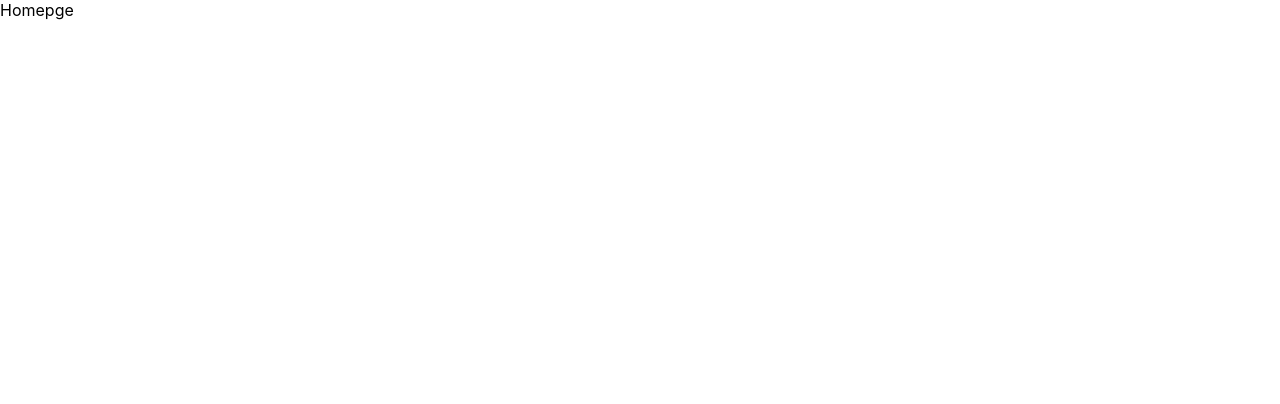
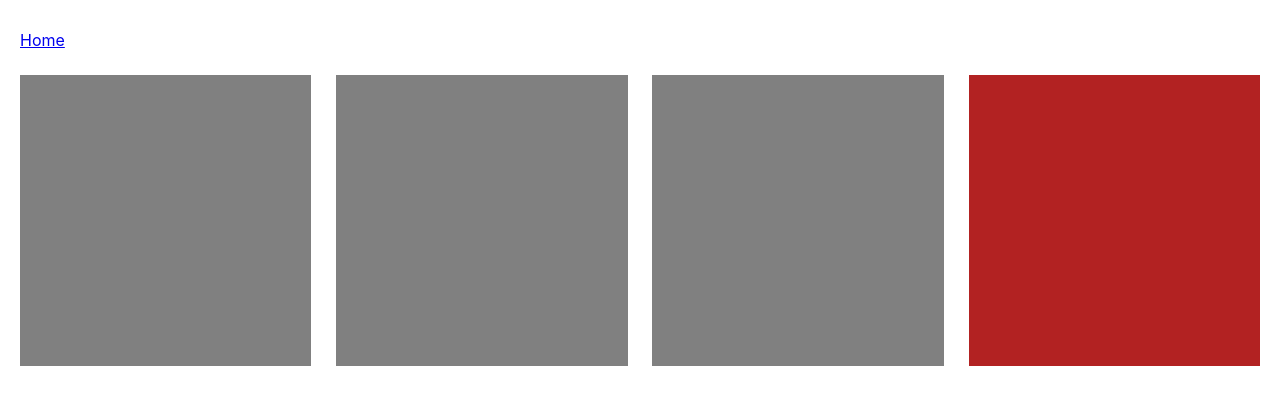
Before and after one commit to shoaib9121/video-player, a React (Create React App) app: page / in a window 1280 px wide. Both pictures are taken after typing "Sample", "Sample123" into the empty fields and a click on the button "Submit". Shown: the top 404 px of the page. Built offline with nearby package versions, Linux system fonts and the light colour scheme.

Commit message:
videoListing and video routes setup

```diff
--- a/package.json
+++ b/package.json
@@ -42,6 +42,8 @@
   },
   "devDependencies": {
     "@types/react-router-dom": "^5.3.3",
-    "react-router-dom": "^6.3.0"
+    "@types/styled-components": "^5.1.25",
+    "react-router-dom": "^6.3.0",
+    "styled-components": "^5.3.5"
   }
 }
--- /dev/null
+++ b/src/components/Video/index.tsx
@@ -0,0 +1,14 @@
+import { memo, useEffect, useState } from "react";
+import { useParams } from "react-router-dom";
+
+const Video = (): JSX.Element => {
+  let { id } = useParams();
+
+  useEffect(() => {
+    console.log(JSON.stringify({ id }));
+  }, []);
+
+  return <>Video Page {id} </>;
+};
+
+export default memo(Video);
--- /dev/null
+++ b/src/components/Video/styled.ts
@@ -0,0 +1,6 @@
+import styled from "styled-components";
+
+export const Grid = styled.div`
+  display: flex;
+  flex-wrap: wrap;
+`;
--- /dev/null
+++ b/src/components/VideoListing/index.tsx
@@ -0,0 +1,22 @@
+import { memo, useCallback } from "react";
+import { Grid, GridItem } from "./styled";
+import { useNavigate } from "react-router-dom";
+
+const VideoListing = (): JSX.Element => {
+  let navigate = useNavigate();
+
+  const handleClick = useCallback((videoId: string) => {
+    navigate(`/video/${videoId}`, { replace: true });
+  }, []);
+
+  return (
+    <Grid>
+      <GridItem onClick={() => handleClick("1")}></GridItem>
+      <GridItem onClick={() => handleClick("2")}></GridItem>
+      <GridItem onClick={() => handleClick("3")}></GridItem>
+      <GridItem onClick={() => handleClick("4")}></GridItem>
+    </Grid>
+  );
+};
+
+export default memo(VideoListing);
--- /dev/null
+++ b/src/components/VideoListing/styled.ts
@@ -0,0 +1,34 @@
+import styled from "styled-components";
+
+export const Grid = styled.div`
+  display: flex;
+  flex-wrap: wrap;
+`;
+
+export const GridItem = styled.div`
+  width: 100%;
+  background: firebrick;
+  margin-top: 2%;
+
+  @media (min-width: 48rem) {
+    width: 49%;
+    &:nth-child(odd) {
+      background: grey;
+      margin-right: 2%;
+    }
+  }
+
+  @media (min-width: 62rem) {
+    width: 23.5%;
+    &:not(:nth-child(4n)) {
+      background: grey;
+      margin-right: 2%;
+    }
+  }
+
+  &:before {
+    content: "";
+    float: left;
+    padding-top: 100%;
+  }
+`;
--- a/src/pages/Home/index.tsx
+++ b/src/pages/Home/index.tsx
@@ -1,13 +1,17 @@
-import { useCallback, useEffect, useState } from "react";
+import { useEffect } from "react";
+import { Link } from "react-router-dom";
+import VideoListing from "../../components/VideoListing";
+import { Container } from "./styled";
 
 const Home = (): JSX.Element => {
-  // const [products, setProducts] = useState<IProduct[]>([]);
-
-  // const [isLoading, setIsLoading] = useState(false);
-
-  useEffect(() => {}, []);
-
-  return <>Homepge</>;
+  return (
+    <Container>
+      <header>
+        <Link to="/">Home</Link>
+      </header>
+      <VideoListing />
+    </Container>
+  );
 };
 
 export default Home;
--- /dev/null
+++ b/src/pages/Home/styled.ts
@@ -0,0 +1,6 @@
+import styled from "styled-components";
+
+export const Container = styled.div`
+  padding: 0 20px;
+  margin: 30px auto;
+`;
--- a/src/routes/index.tsx
+++ b/src/routes/index.tsx
@@ -1,11 +1,15 @@
 import { Routes, Route, BrowserRouter } from "react-router-dom";
+import Video from "../components/Video";
 import Home from "../pages/Home";
+
 const ProtectedRoutes = () => {
   return (
     <BrowserRouter>
       <Routes>
         <Route path="/" element={<Home />} />
-        {/* <Route path='/video' element={<Home/>} /> */}
+        <Route path="/video">
+          <Route path="/video/:id" element={<Video />} />
+        </Route>
       </Routes>
     </BrowserRouter>
   );
```
Also changed, not shown: 1 other file (tests, documents, lock files or other folders).
